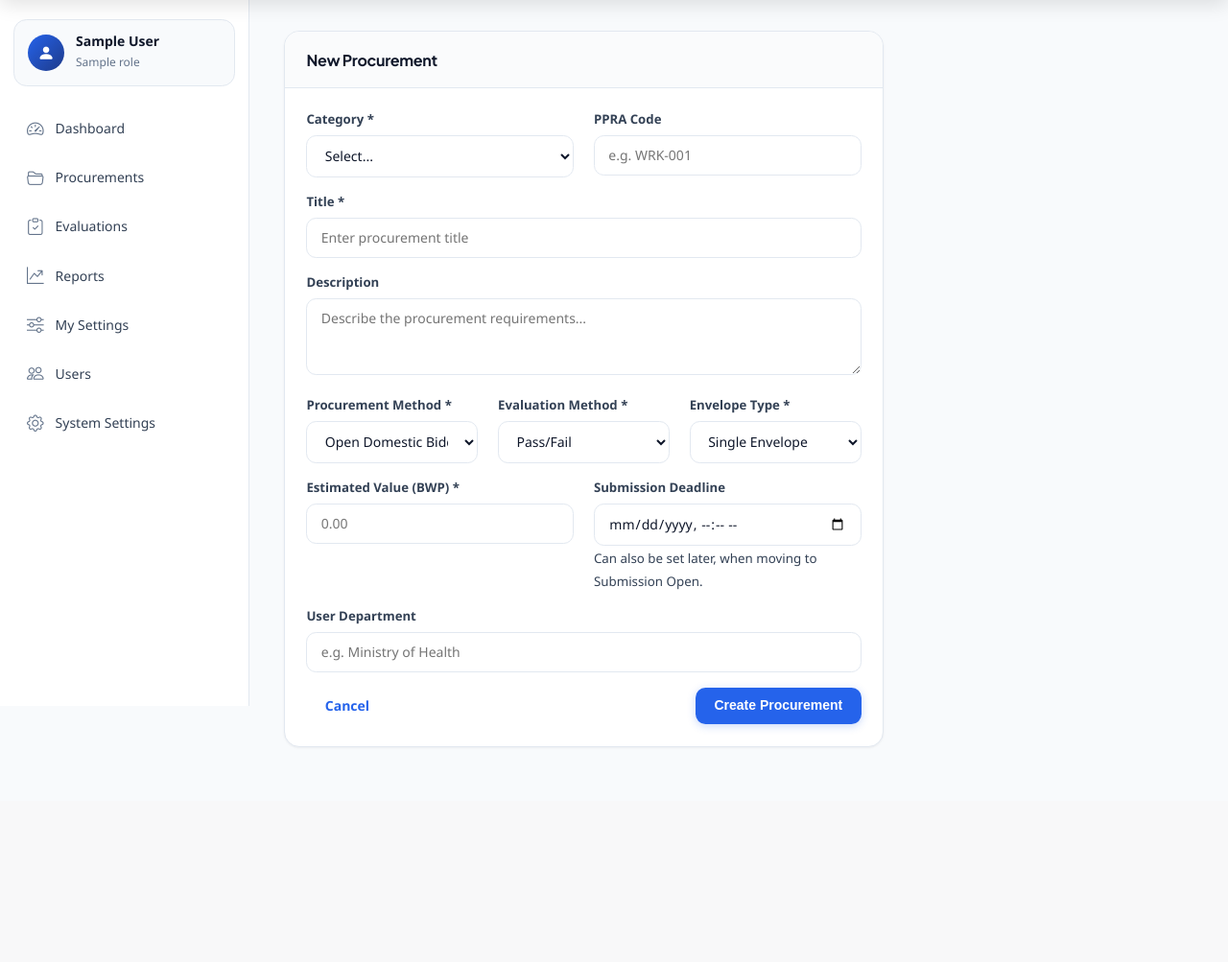
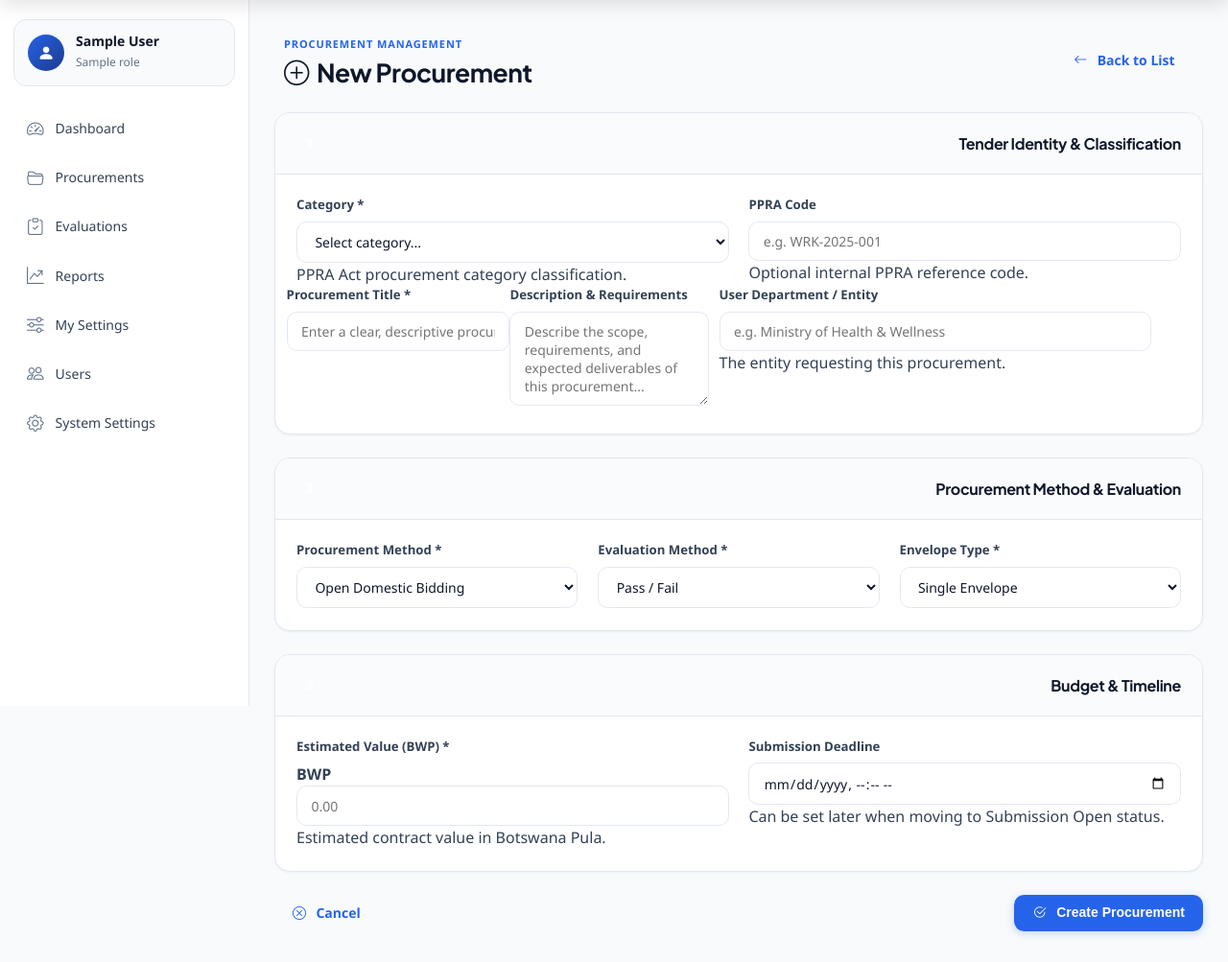
Before and after one commit to AllenMachona/BACK, a Flask app: page /procurements/create in a window 1280 px wide. Shown: the part 64-1067 px from the top of the page at 96% size. Before the commit the page ends 843 px from the top, so only its background shows below. Run offline with Flask 3, Linux system fonts and the light colour scheme; a user stored in the database is signed in; tables that the repository leaves empty hold one stand-in row (values such as "Sample post").

Commit message:
refactor: overhaul procurement_create.html with 3-step card form layout

```diff
--- a/ebms_flask/ebms_flask/app/templates/procurement_create.html
+++ b/ebms_flask/ebms_flask/app/templates/procurement_create.html
@@ -3,58 +3,85 @@
 {% block content %}
 {% set active_nav = 'procurements' %}
 
+<div class="d-flex justify-content-between align-items-center mb-4">
+    <div>
+        <span class="eyebrow">Procurement Management</span>
+        <h2 class="mb-0"><i class="bi bi-plus-circle me-2 text-primary"></i>New Procurement</h2>
+    </div>
+    <a href="{{ url_for('procurements.list_procurements') }}" class="btn btn-outline-secondary">
+        <i class="bi bi-arrow-left me-1"></i>Back to List
+    </a>
+</div>
+
 <div class="row justify-content-center">
-    <div class="col-lg-8">
-        <div class="card">
-            <div class="card-header bg-white">
-                <h5 class="mb-0">New Procurement</h5>
-            </div>
-            <div class="card-body">
-                <form method="POST" action="{{ url_for('procurements.create') }}">
-                    <div class="row mb-3">
+    <div class="col-lg-9">
+        <form method="POST" action="{{ url_for('procurements.create') }}" id="create-procurement-form">
+
+            <!-- Section 1: Identity -->
+            <div class="card mb-4">
+                <div class="card-header bg-white d-flex align-items-center gap-2">
+                    <span class="step-badge">1</span>
+                    <h5 class="mb-0">Tender Identity &amp; Classification</h5>
+                </div>
+                <div class="card-body">
+                    <div class="row g-3">
                         <div class="col-md-6">
-                            <label class="form-label">Category *</label>
+                            <label class="form-label fw-bold">Category <span class="text-danger">*</span></label>
                             <select name="category" class="form-select" required>
-                                <option value="">Select...</option>
+                                <option value="">Select category...</option>
                                 <option value="works">Works</option>
                                 <option value="services">Services</option>
                                 <option value="consultancy">Consultancy Services</option>
                                 <option value="supplies">Supplies</option>
                                 <option value="combination">Combination</option>
                             </select>
+                            <div class="form-text">PPRA Act procurement category classification.</div>
                         </div>
                         <div class="col-md-6">
-                            <label class="form-label">PPRA Code</label>
-                            <input type="text" name="ppra_code" class="form-control" placeholder="e.g. WRK-001">
+                            <label class="form-label fw-bold">PPRA Code</label>
+                            <input type="text" name="ppra_code" class="form-control" placeholder="e.g. WRK-2025-001">
+                            <div class="form-text">Optional internal PPRA reference code.</div>
+                        </div>
+                        <div class="col-12">
+                            <label class="form-label fw-bold">Procurement Title <span class="text-danger">*</span></label>
+                            <input type="text" name="title" class="form-control form-control-lg" placeholder="Enter a clear, descriptive procurement title" required>
+                        </div>
+                        <div class="col-12">
+                            <label class="form-label fw-bold">Description &amp; Requirements</label>
+                            <textarea name="description" class="form-control" rows="4" placeholder="Describe the scope, requirements, and expected deliverables of this procurement..."></textarea>
+                        </div>
+                        <div class="col-md-6">
+                            <label class="form-label fw-bold">User Department / Entity</label>
+                            <input type="text" name="user_department" class="form-control" placeholder="e.g. Ministry of Health &amp; Wellness">
+                            <div class="form-text">The entity requesting this procurement.</div>
                         </div>
                     </div>
+                </div>
+            </div>
 
-                    <div class="mb-3">
-                        <label class="form-label">Title *</label>
-                        <input type="text" name="title" class="form-control" placeholder="Enter procurement title" required>
-                    </div>
-
-                    <div class="mb-3">
-                        <label class="form-label">Description</label>
-                        <textarea name="description" class="form-control" rows="3" placeholder="Describe the procurement requirements..."></textarea>
-                    </div>
-
-                    <div class="row mb-3">
+            <!-- Section 2: Method -->
+            <div class="card mb-4">
+                <div class="card-header bg-white d-flex align-items-center gap-2">
+                    <span class="step-badge">2</span>
+                    <h5 class="mb-0">Procurement Method &amp; Evaluation</h5>
+                </div>
+                <div class="card-body">
+                    <div class="row g-3">
                         <div class="col-md-4">
-                            <label class="form-label">Procurement Method *</label>
+                            <label class="form-label fw-bold">Procurement Method <span class="text-danger">*</span></label>
                             <select name="method" class="form-select" required>
                                 <option value="open_domestic">Open Domestic Bidding</option>
                                 <option value="open_international">Open International Bidding</option>
                                 <option value="restricted">Restricted Bidding</option>
-                                <option value="rfq">Request for Quotations</option>
+                                <option value="rfq">Request for Quotations (RFQ)</option>
                                 <option value="direct">Direct Procurement</option>
-                                <option value="rfp">Request for Proposals</option>
+                                <option value="rfp">Request for Proposals (RFP)</option>
                             </select>
                         </div>
                         <div class="col-md-4">
-                            <label class="form-label">Evaluation Method *</label>
+                            <label class="form-label fw-bold">Evaluation Method <span class="text-danger">*</span></label>
                             <select name="evaluation_method" class="form-select" required>
-                                <option value="pass_fail">Pass/Fail</option>
+                                <option value="pass_fail">Pass / Fail</option>
                                 <option value="scored">Scored</option>
                                 <option value="weighted">Weighted</option>
                                 <option value="least_cost">Least Cost</option>
@@ -62,38 +89,67 @@
                             </select>
                         </div>
                         <div class="col-md-4">
-                            <label class="form-label">Envelope Type *</label>
+                            <label class="form-label fw-bold">Envelope Type <span class="text-danger">*</span></label>
                             <select name="envelope_type" class="form-select" required>
                                 <option value="single">Single Envelope</option>
-                                <option value="dual">Dual Envelope</option>
+                                <option value="dual">Dual Envelope (Technical + Financial)</option>
                             </select>
                         </div>
                     </div>
+                </div>
+            </div>
 
-                    <div class="row mb-3">
+            <!-- Section 3: Finance & Deadline -->
+            <div class="card mb-4">
+                <div class="card-header bg-white d-flex align-items-center gap-2">
+                    <span class="step-badge">3</span>
+                    <h5 class="mb-0">Budget &amp; Timeline</h5>
+                </div>
+                <div class="card-body">
+                    <div class="row g-3">
                         <div class="col-md-6">
-                            <label class="form-label">Estimated Value (BWP) *</label>
-                            <input type="number" step="0.01" name="estimated_value" class="form-control" placeholder="0.00" required>
+                            <label class="form-label fw-bold">Estimated Value (BWP) <span class="text-danger">*</span></label>
+                            <div class="input-group">
+                                <span class="input-group-text fw-bold">BWP</span>
+                                <input type="number" step="0.01" min="0" name="estimated_value" class="form-control form-control-lg" placeholder="0.00" required>
+                            </div>
+                            <div class="form-text">Estimated contract value in Botswana Pula.</div>
                         </div>
                         <div class="col-md-6">
-                            <label class="form-label">Submission Deadline</label>
-                            <input type="datetime-local" name="submission_deadline" class="form-control">
-                            <small class="text-muted">Can also be set later, when moving to Submission Open.</small>
+                            <label class="form-label fw-bold">Submission Deadline</label>
+                            <input type="datetime-local" name="submission_deadline" class="form-control form-control-lg">
+                            <div class="form-text">Can be set later when moving to Submission Open status.</div>
                         </div>
                     </div>
+                </div>
+            </div>
 
-                    <div class="mb-3">
-                        <label class="form-label">User Department</label>
-                        <input type="text" name="user_department" class="form-control" placeholder="e.g. Ministry of Health">
-                    </div>
-
-                    <div class="d-flex justify-content-between">
-                        <a href="{{ url_for('procurements.list_procurements') }}" class="btn btn-outline-secondary">Cancel</a>
-                        <button type="submit" class="btn btn-primary">Create Procurement</button>
-                    </div>
-                </form>
+            <!-- Actions -->
+            <div class="d-flex justify-content-between align-items-center">
+                <a href="{{ url_for('procurements.list_procurements') }}" class="btn btn-outline-secondary px-4">
+                    <i class="bi bi-x-circle me-1"></i>Cancel
+                </a>
+                <button type="submit" class="btn btn-primary px-5">
+                    <i class="bi bi-check2-circle me-1"></i>Create Procurement
+                </button>
             </div>
-        </div>
+        </form>
     </div>
 </div>
+
+<style>
+.step-badge {
+    display: inline-flex;
+    align-items: center;
+    justify-content: center;
+    width: 28px;
+    height: 28px;
+    border-radius: 50%;
+    background: var(--primary);
+    color: #fff;
+    font-weight: 700;
+    font-size: 0.85rem;
+    flex-shrink: 0;
+}
+</style>
 {% endblock %}
```
